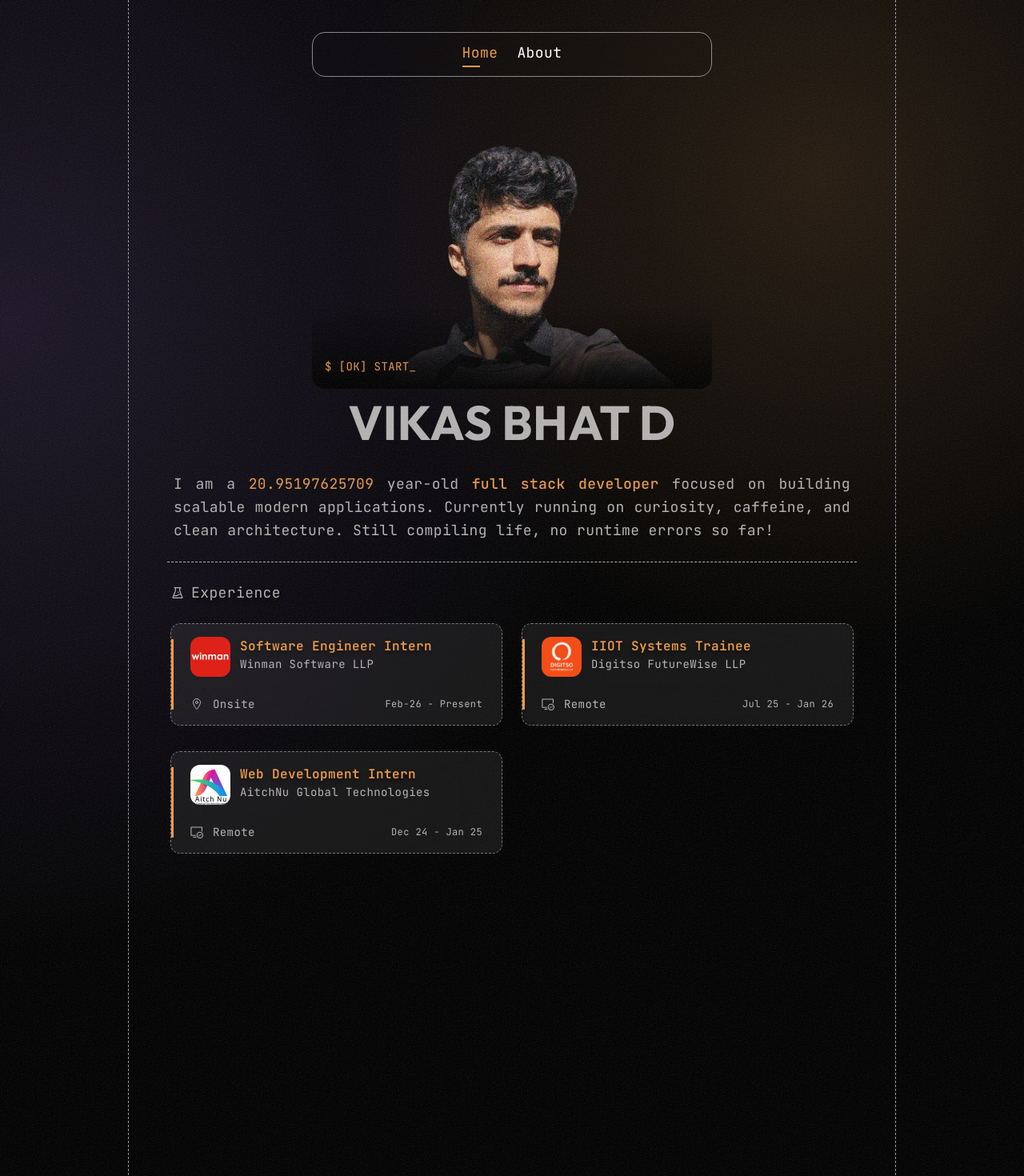
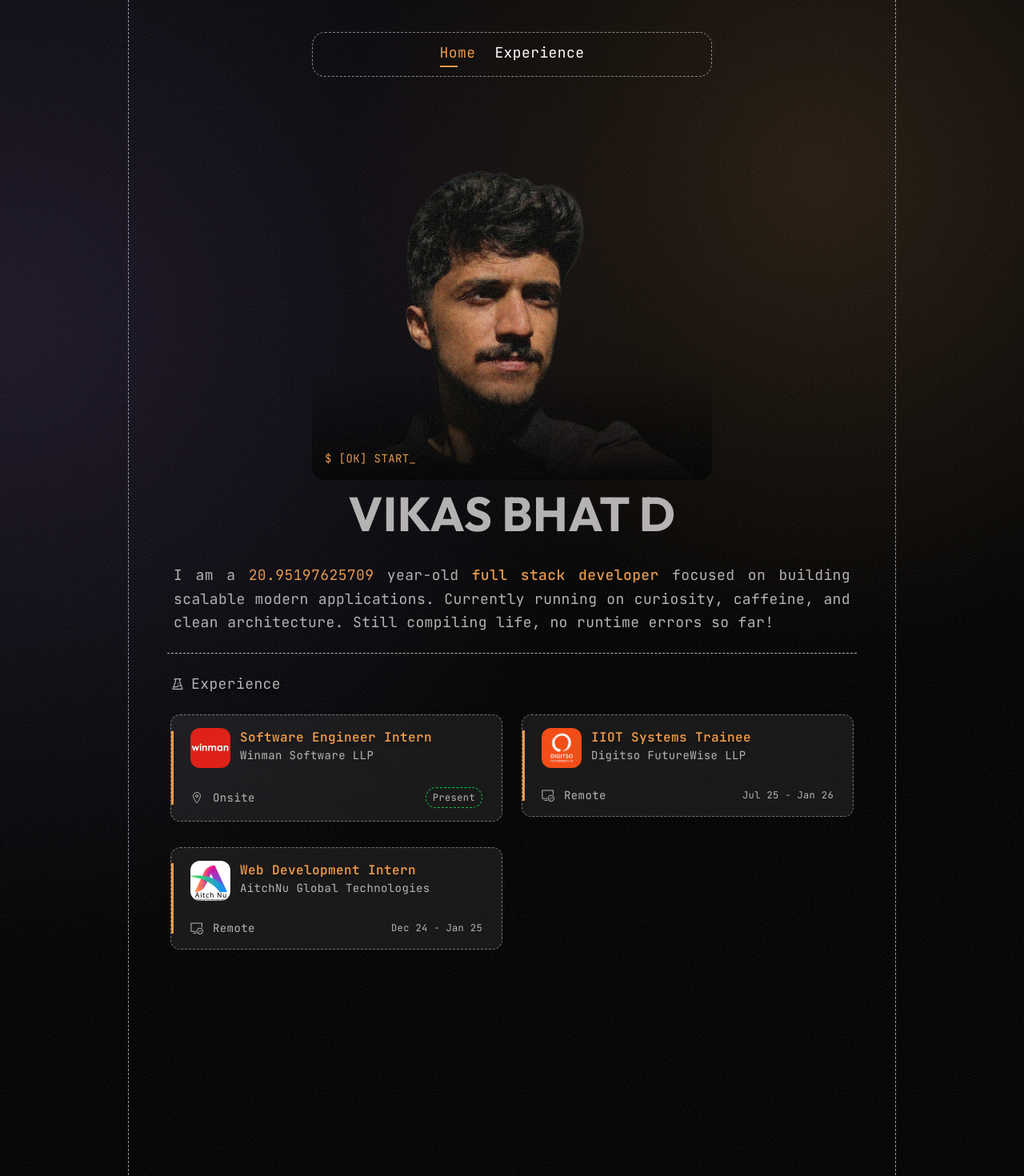
Before and after one commit to vikas-bhat-d/portfolio-v2, a Next.js app: page / in a window 1280 px wide. Shown: the top 1470 px of the page at 80% size. Built offline with nearby package versions, Linux system fonts and the light colour scheme.

Commit message:
few changes

```diff
--- a/components/hero.tsx
+++ b/components/hero.tsx
@@ -1,6 +1,6 @@
 import Image from "next/image";
 import React from "react";
-import me from "../public/me.webp";
+import me from "@/public/me-two.webp";
 import { TerminalTypewriter } from "./ui/terminal-typewriter";
 import { FaGreaterThan } from "react-icons/fa6";
 import { LiveAge } from "./ui/live-age";
--- a/components/navbar-wrapper.tsx
+++ b/components/navbar-wrapper.tsx
@@ -12,8 +12,8 @@ export function NavbarWrapper() {
       icon: <IconHome className="h-4 w-4 text-neutral-500 dark:text-white" />,
     },
     {
-      name: "About",
-      link: "#about",
+      name: "Experience",
+      link: "#experience",
       icon: <IconHome className="h-4 w-4 text-neutral-500 dark:text-white" />,
     },
   ];
--- a/components/ui/experience-card.tsx
+++ b/components/ui/experience-card.tsx
@@ -33,7 +33,11 @@ const ExperienceCard = ({logo,companyName,jobTitle,jobType,location, period, isP
             <span className='text-sm ml-1'>{jobType} {location?"-"+location:""}</span>
         </div>
         <div className='text-xs text-secondary'>
-            {period}
+            {!isPresent&&period}
+            {isPresent&& <div className='border px-2 py-1 border-green-500 rounded-4xl border-dashed shadow-2xl'>
+              Present
+            </div>
+            }
         </div>
       </div>
     </div>
--- a/components/ui/floating-navbar.tsx
+++ b/components/ui/floating-navbar.tsx
@@ -34,7 +34,7 @@ export const FloatingNav = ({
   return (
     <>
       {/* desktop nav */}
-      <div className="fixed top-10 left-[50%] lg:min-w-[500px] -translate-x-[50%] min-w-[50%]  h-14 z-50 rounded-2xl border-[0.1px] border-white/50 backdrop-blur-2xl hidden md:flex items-center justify-center gap-6">
+      <div className="fixed top-10 left-[50%] lg:min-w-[500px] -translate-x-[50%] min-w-[50%]  h-14 z-50 rounded-2xl border-[0.1px] border-white/50 border-dashed backdrop-blur-2xl hidden md:flex items-center justify-center gap-6">
         {navItems?.map((navItem: any, idx: number) => {
           const isActive = active==idx;
           return (
```
Also changed, not shown: public/Adobe Express - file.png (added), public/me-two.webp (added).
